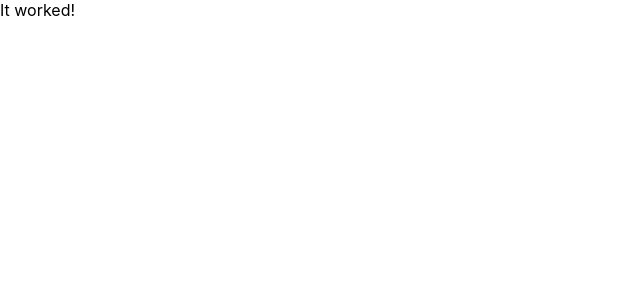
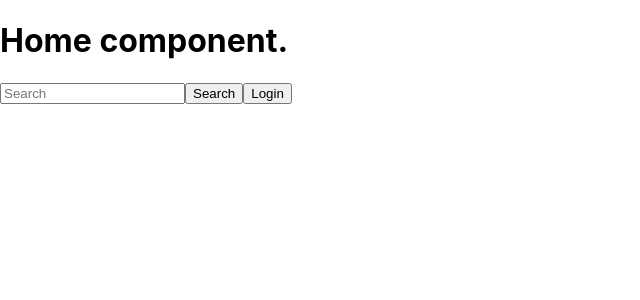
Before and after one commit to alecchendev/spotify-social, a React (Create React App) app in the folder client/: page / in a window 1280 px wide. Shown: the top 300 px of the page, without its empty margins (0-640 px from the left). Built offline with nearby package versions, Linux system fonts and the light colour scheme; the HTML template or start-up script is replaced by a standard one.

Commit message:
Set up routing, home page and search page

```diff
--- a/client/package.json
+++ b/client/package.json
@@ -6,8 +6,10 @@
     "@testing-library/jest-dom": "^5.11.10",
     "@testing-library/react": "^11.2.6",
     "@testing-library/user-event": "^12.8.3",
+    "axios": "^0.21.1",
     "react": "^17.0.2",
     "react-dom": "^17.0.2",
+    "react-router-dom": "^5.2.0",
     "react-scripts": "4.0.3",
     "web-vitals": "^1.1.1"
   },
--- a/client/src/App.js
+++ b/client/src/App.js
@@ -1,9 +1,15 @@
+import { BrowserRouter as Router, Switch, Route } from 'react-router-dom';
+import { Home, Profile, Search } from './pages/index.js';
 
 function App() {
   return (
-    <div>
-      It worked!
-    </div>
+    <Router>
+      <Switch>
+        <Route path="/" component={Home} exact />
+        <Route path="/search" component={Search} />
+        <Route path="/:id" component={Profile} />
+      </Switch>
+    </Router>
   );
 }
 
--- /dev/null
+++ b/client/src/lib/api.js
@@ -0,0 +1,11 @@
+import axios from 'axios';
+import querystring from 'querystring';
+
+const url = process.env.NODE_ENV === 'production' ? 'https://my-spotify-social.herokuapp.com' : 'http://localhost:5000';
+const API_VERSION = 'v1'; // TEMPORARY FIX LATER
+
+export async function getSearchResults(queryParams) {
+	console.log('Called getSearchResults');
+	return await axios(url + '/' + API_VERSION + '/search?' + querystring.stringify(queryParams));
+
+}
--- /dev/null
+++ b/client/src/lib/utils.js
@@ -0,0 +1,10 @@
+
+export function getQueryParams() {
+	var queryParams = {};
+	var e, r = /([^&;=]+)=?([^&;]*)/g,
+			q = window.location.search.substring(1); // search is hard-coded for my situation
+	while ( e = r.exec(q)) {
+		 queryParams[e[1]] = decodeURIComponent(e[2]);
+	}
+	return queryParams;
+}
--- /dev/null
+++ b/client/src/pages/Home.js
@@ -0,0 +1,23 @@
+import React from 'react';
+import { Link } from 'react-router-dom';
+
+const url = process.env.NODE_ENV === 'production' ? 'https://my-spotify-social.herokuapp.com' : 'http://localhost:5000';
+const API_VERSION = 'v1'; // TEMPORARY FIX LATER
+
+export default function Home() {
+
+	const [ search, setSearch ] = React.useState('');
+
+	const handleChange = (event) => {
+		setSearch(event.target.value);
+	}
+
+	return (
+		<div>
+			<h1>Home component.</h1>
+			<input type='text' placeholder='Search' onChange={handleChange} />
+			<Link to={'/search#username=' + search}><button>Search</button></Link>
+			<a href={url + '/' + API_VERSION + '/login'}><button>Login</button></a>
+		</div>
+	)
+}
--- /dev/null
+++ b/client/src/pages/Profile.js
@@ -0,0 +1,9 @@
+import { Link } from 'react-router-dom';
+
+export default function Profile() {
+	return (
+		<div>
+			Profile component.
+		</div>
+	)
+}
--- /dev/null
+++ b/client/src/pages/Search.js
@@ -0,0 +1,36 @@
+import React from 'react';
+import { Link } from 'react-router-dom';
+import { getSearchResults } from '../lib/api.js';
+import { getQueryParams } from '../lib/utils.js';
+
+
+export default function Search() {
+
+	const [ searchResults, setSearchResults ] = React.useState({});
+
+	React.useEffect(() => {
+
+		const callApi = async (queryParams) => {
+
+			try {
+				const searchRes = await getSearchResults(queryParams);
+				console.log(searchRes);
+				setSearchResults(searchRes.data);
+			} catch (err) {
+				console.log(err);
+			}
+
+		};
+		const queryParams = getQueryParams();
+		console.log(queryParams);
+		callApi(queryParams);
+
+	}, []);
+
+	return (
+		<div>
+			<h1>Search component.</h1>
+			{JSON.stringify(searchResults)}
+		</div>
+	)
+}
--- /dev/null
+++ b/client/src/pages/index.js
@@ -0,0 +1,3 @@
+export { default as Home } from './Home.js';
+export { default as Profile } from './Profile.js';
+export { default as Search } from './Search.js';
```
Also changed, not shown: 1 other file (tests, documents, lock files or other folders).
